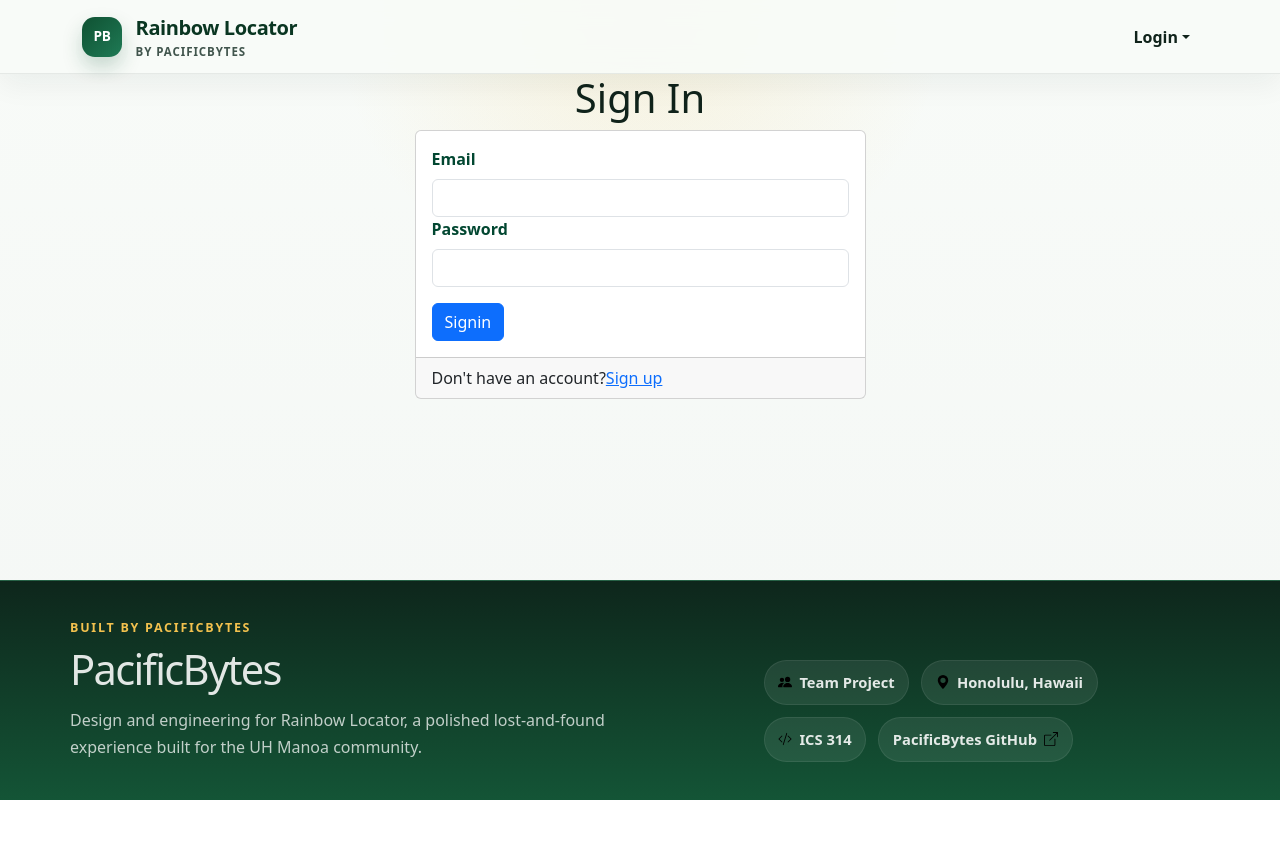
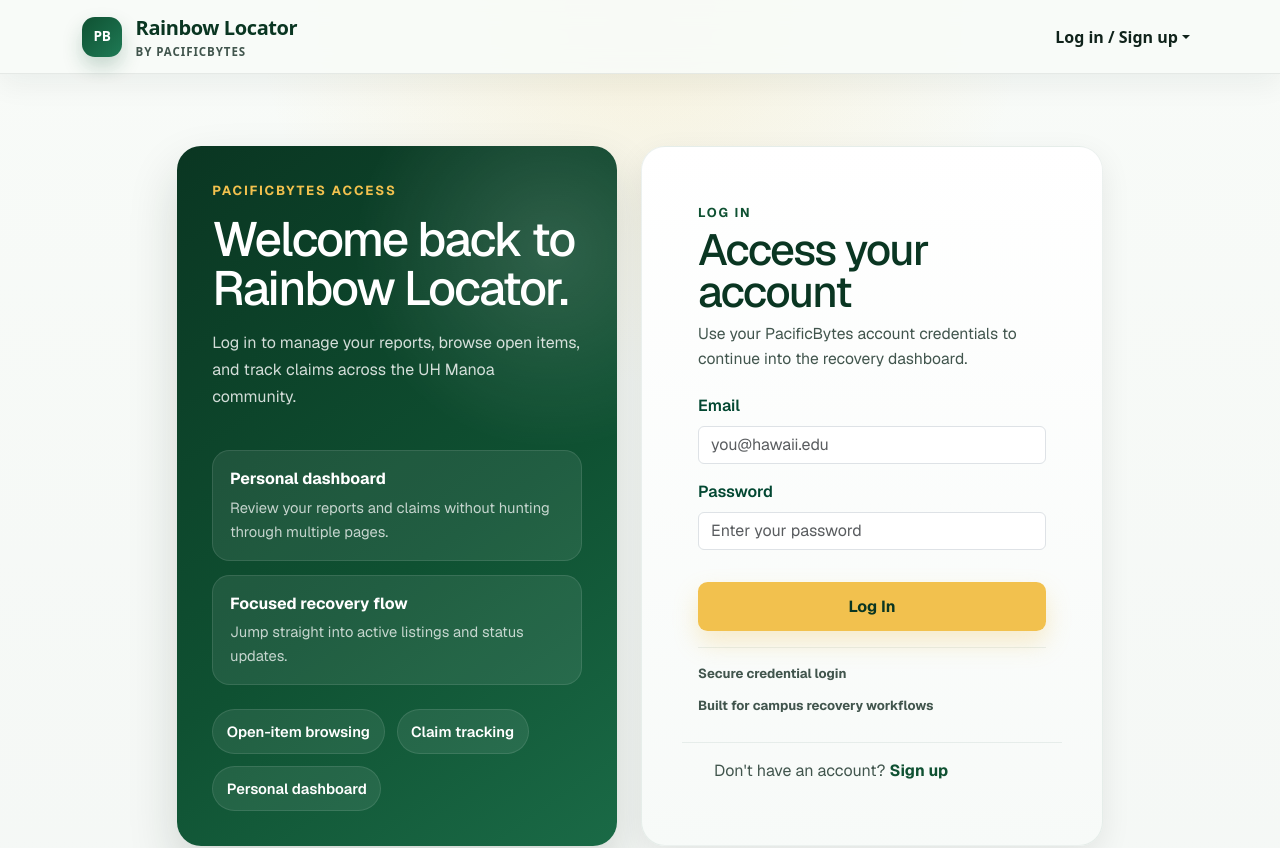
Before and after one commit to pacificbytes/rainbow-locator, a Next.js app: page /auth/signin in a window 1280 px wide. Shown: the top 848 px of the page. Before the commit the page ends 800 px from the top, so only its background shows below. Built offline with nearby package versions, Linux system fonts and the light colour scheme; no server answers.

Commit message:
issue 13

```diff
--- a/src/app/auth/signin/page.tsx
+++ b/src/app/auth/signin/page.tsx
@@ -1,5 +1,6 @@
 'use client';
 
+import Link from 'next/link';
 import { signIn } from 'next-auth/react'; // v5 compatible
 import { Button, Card, Col, Container, Form, Row } from 'react-bootstrap';
 
@@ -21,32 +22,66 @@ const SignIn = () => {
   };
 
   return (
-    <main>
+    <main className="main-bg auth-page">
       <Container>
         <Row className="justify-content-center">
-          <Col xs={5}>
-            <h1 className="text-center">Sign In</h1>
-            <Card>
+          <Col xs={12} lg={10}>
+            <div className="auth-shell auth-shell--signin">
+              <div className="auth-panel auth-panel--brand auth-panel--signin-brand">
+                <p className="auth-eyebrow">PacificBytes Access</p>
+                <h1 className="auth-title">Welcome back to Rainbow Locator.</h1>
+                <p className="auth-copy">
+                  Log in to manage your reports, browse open items, and track claims
+                  across the UH Manoa community.
+                </p>
+                <div className="auth-status-stack">
+                  <div className="auth-status-card">
+                    <strong>Personal dashboard</strong>
+                    <span>Review your reports and claims without hunting through multiple pages.</span>
+                  </div>
+                  <div className="auth-status-card">
+                    <strong>Focused recovery flow</strong>
+                    <span>Jump straight into active listings and status updates.</span>
+                  </div>
+                </div>
+                <div className="auth-feature-list">
+                  <span>Open-item browsing</span>
+                  <span>Claim tracking</span>
+                  <span>Personal dashboard</span>
+                </div>
+              </div>
+
+              <Card className="form-card auth-panel auth-panel--form auth-panel--signin-form">
                 <Card.Body>
+                  <div className="auth-form-header">
+                    <p className="section-kicker">Log In</p>
+                    <h2 className="section-title auth-form-title">Access your account</h2>
+                    <p className="auth-form-copy">Use your PacificBytes account credentials to continue into the recovery dashboard.</p>
+                  </div>
                   <Form method="post" onSubmit={handleSubmit}>
-                  <Form.Group controlId="formBasicEmail">
+                    <Form.Group controlId="formBasicEmail" className="mb-3">
                       <Form.Label>Email</Form.Label>
-                    <input name="email" type="text" className="form-control" />
+                      <input name="email" type="email" className="form-control" placeholder="you@hawaii.edu" />
                     </Form.Group>
-                  <Form.Group>
+                    <Form.Group className="mb-3">
                       <Form.Label>Password</Form.Label>
-                    <input name="password" type="password" className="form-control" />
+                      <input name="password" type="password" className="form-control" placeholder="Enter your password" />
                     </Form.Group>
-                  <Button type="submit" className="mt-3">
-                    Signin
+                    <Button type="submit" className="btn-gold auth-submit-btn mt-3">
+                      Log In
                     </Button>
                   </Form>
+                  <div className="auth-form-meta">
+                    <span>Secure credential login</span>
+                    <span>Built for campus recovery workflows</span>
+                  </div>
                 </Card.Body>
-              <Card.Footer>
-                Don&apos;t have an account?
-                <a href="/auth/signup">Sign up</a>
+                <Card.Footer className="auth-footer">
+                  Don&apos;t have an account?{' '}
+                  <Link href="/auth/signup" className="link-green">Sign up</Link>
                 </Card.Footer>
               </Card>
+            </div>
           </Col>
         </Row>
       </Container>
--- a/src/app/globals.css
+++ b/src/app/globals.css
@@ -35,6 +35,8 @@ body {
 }
 
 .site-navbar {
+  position: relative;
+  z-index: 20;
   background: rgba(248, 251, 248, 0.92);
   backdrop-filter: blur(12px);
   border-bottom: 1px solid rgba(16, 35, 27, 0.08);
@@ -443,6 +445,244 @@ body {
   box-shadow: 0 0 0 0.25rem rgba(47, 111, 79, 0.25);
 }
 
+.auth-page {
+  display: flex;
+  align-items: flex-start;
+  padding: 4.5rem 1rem 3rem;
+}
+
+.auth-shell {
+  display: grid;
+  grid-template-columns: minmax(0, 1fr) minmax(0, 1.05fr);
+  gap: 1.5rem;
+  align-items: stretch;
+}
+
+.auth-panel {
+  border-radius: 1.5rem;
+}
+
+.auth-panel--brand {
+  padding: 2.2rem;
+  background:
+    radial-gradient(circle at top right, rgba(242, 193, 78, 0.18), transparent 32%),
+    linear-gradient(135deg, var(--brand-forest-deep), var(--brand-forest));
+  color: white;
+  box-shadow: 0 24px 50px rgba(16, 35, 27, 0.16);
+  display: flex;
+  flex-direction: column;
+  justify-content: space-between;
+}
+
+.auth-panel--signin-brand {
+  background:
+    radial-gradient(circle at 85% 15%, rgba(255, 255, 255, 0.14), transparent 28%),
+    linear-gradient(145deg, #0a3622, #0f5132 58%, #1a6a46);
+}
+
+.auth-panel--signup-brand {
+  background:
+    radial-gradient(circle at 82% 18%, rgba(242, 193, 78, 0.24), transparent 30%),
+    radial-gradient(circle at 18% 85%, rgba(255, 255, 255, 0.09), transparent 24%),
+    linear-gradient(145deg, #0f5132, #13663e 58%, #2c7d55);
+}
+
+.auth-panel--form {
+  margin: 0;
+  border: 1px solid rgba(15, 81, 50, 0.08);
+}
+
+.auth-panel--signin-form {
+  background: linear-gradient(180deg, rgba(255, 255, 255, 0.99), rgba(247, 250, 248, 0.99));
+}
+
+.auth-panel--signup-form {
+  background:
+    linear-gradient(180deg, rgba(255, 255, 255, 0.995), rgba(250, 247, 240, 0.98));
+  box-shadow: 0 24px 50px rgba(119, 90, 24, 0.12);
+}
+
+.auth-eyebrow {
+  margin: 0 0 0.85rem;
+  color: var(--brand-gold);
+  font-size: 0.82rem;
+  font-weight: 700;
+  letter-spacing: 0.14em;
+  text-transform: uppercase;
+}
+
+.auth-title {
+  font-size: clamp(2rem, 4vw, 3rem);
+  line-height: 1.02;
+  letter-spacing: -0.04em;
+  margin-bottom: 1rem;
+}
+
+.auth-copy {
+  color: rgba(255, 255, 255, 0.82);
+  font-size: 1rem;
+  line-height: 1.7;
+  max-width: 28rem;
+}
+
+.auth-status-stack {
+  display: grid;
+  gap: 0.85rem;
+  margin-top: 1.5rem;
+}
+
+.auth-status-card {
+  padding: 1rem 1.05rem;
+  border-radius: 1.1rem;
+  background: rgba(255, 255, 255, 0.08);
+  border: 1px solid rgba(255, 255, 255, 0.1);
+}
+
+.auth-status-card strong {
+  display: block;
+  font-size: 1rem;
+  margin-bottom: 0.3rem;
+}
+
+.auth-status-card span {
+  color: rgba(255, 255, 255, 0.74);
+  line-height: 1.55;
+  font-size: 0.92rem;
+}
+
+.auth-steps {
+  display: grid;
+  gap: 0.9rem;
+  margin-top: 1.5rem;
+}
+
+.auth-step {
+  display: grid;
+  grid-template-columns: auto 1fr;
+  gap: 0.85rem;
+  align-items: start;
+  padding: 0.95rem 1rem;
+  border-radius: 1.1rem;
+  background: rgba(255, 255, 255, 0.08);
+  border: 1px solid rgba(255, 255, 255, 0.1);
+}
+
+.auth-step strong {
+  width: 2rem;
+  height: 2rem;
+  display: inline-flex;
+  align-items: center;
+  justify-content: center;
+  border-radius: 999px;
+  background: rgba(242, 193, 78, 0.18);
+  color: white;
+  font-size: 0.9rem;
+}
+
+.auth-step h3 {
+  margin: 0 0 0.2rem;
+  font-size: 1rem;
+  font-weight: 700;
+}
+
+.auth-step p {
+  margin: 0;
+  color: rgba(255, 255, 255, 0.74);
+  line-height: 1.55;
+  font-size: 0.92rem;
+}
+
+.auth-feature-list {
+  display: flex;
+  flex-wrap: wrap;
+  gap: 0.75rem;
+  margin-top: 1.5rem;
+}
+
+.auth-feature-list span {
+  display: inline-flex;
+  align-items: center;
+  padding: 0.65rem 0.85rem;
+  border-radius: 999px;
+  background: rgba(255, 255, 255, 0.08);
+  border: 1px solid rgba(255, 255, 255, 0.1);
+  font-size: 0.92rem;
+  font-weight: 600;
+}
+
+.auth-form-header {
+  margin-bottom: 1.4rem;
+}
+
+.auth-form-title {
+  margin-bottom: 0.45rem;
+  font-size: clamp(2rem, 3.4vw, 2.85rem);
+  line-height: 0.98;
+  letter-spacing: -0.04em;
+}
+
+.auth-form-copy {
+  margin: 0;
+  color: var(--ink-700);
+  font-size: 0.98rem;
+  line-height: 1.6;
+}
+
+.auth-form-meta {
+  display: flex;
+  gap: 0.75rem;
+  flex-wrap: wrap;
+  margin-top: 1rem;
+  padding-top: 1rem;
+  border-top: 1px solid rgba(15, 81, 50, 0.08);
+}
+
+.auth-form-meta span {
+  font-size: 0.82rem;
+  font-weight: 700;
+  color: var(--ink-700);
+}
+
+.auth-note-row {
+  display: flex;
+  gap: 0.65rem;
+  flex-wrap: wrap;
+  margin-top: 1rem;
+}
+
+.auth-note-row span {
+  display: inline-flex;
+  align-items: center;
+  padding: 0.45rem 0.7rem;
+  border-radius: 999px;
+  font-size: 0.82rem;
+  font-weight: 700;
+  letter-spacing: 0.01em;
+}
+
+.auth-note-row--signup span {
+  background: rgba(242, 193, 78, 0.16);
+  color: #8b6211;
+}
+
+.auth-submit-btn {
+  width: 100%;
+  justify-content: center;
+}
+
+.auth-reset-btn {
+  width: 100%;
+  border-radius: 0.6rem;
+  font-weight: 700;
+}
+
+.auth-footer {
+  padding: 1rem 2rem 1.4rem;
+  background: transparent;
+  border-top: 1px solid rgba(15, 81, 50, 0.08);
+  color: var(--ink-700);
+}
+
 .site-footer {
   background:
     linear-gradient(180deg, rgba(9, 34, 23, 0.98), rgba(15, 81, 50, 0.98));
@@ -504,10 +744,29 @@ body {
 
 @media (max-width: 991px) {
   .hero-layout,
-  .site-footer__inner {
+  .site-footer__inner,
+  .auth-shell {
     grid-template-columns: 1fr;
   }
 
+  .auth-shell--signup .auth-panel--form {
+    order: 0;
+  }
+
+  .auth-shell--signup .auth-panel--brand {
+    order: 0;
+  }
+
+}
+
+@media (min-width: 992px) {
+  .auth-shell--signup .auth-panel--form {
+    order: 1;
+  }
+
+  .auth-shell--signup .auth-panel--brand {
+    order: 2;
+  }
 }
 
 @media (max-width: 767px) {
@@ -530,4 +789,8 @@ body {
     flex-direction: column;
     gap: 0.75rem;
   }
+
+  .auth-page {
+    padding-top: 2rem;
+  }
 }
--- a/src/components/Navbar.tsx
+++ b/src/components/Navbar.tsx
@@ -60,10 +60,10 @@ const NavBar: React.FC = () => {
                 </NavDropdown.Item>
               </NavDropdown>
             ) : (
-              <NavDropdown id="login-dropdown" title="Login">
+              <NavDropdown id="login-dropdown" title="Log in / Sign up">
                 <NavDropdown.Item id="login-dropdown-sign-in" href="/auth/signin">
                   <PersonFill />
-                  Sign in
+                  Log in
                 </NavDropdown.Item>
                 <NavDropdown.Item id="login-dropdown-sign-up" href="/auth/signup">
                   <PersonPlusFill />
```
Also changed, not shown: src/app/auth/signup/page.tsx (+61 -16 lines). Lines whose indentation alone changed are shown as unchanged.
